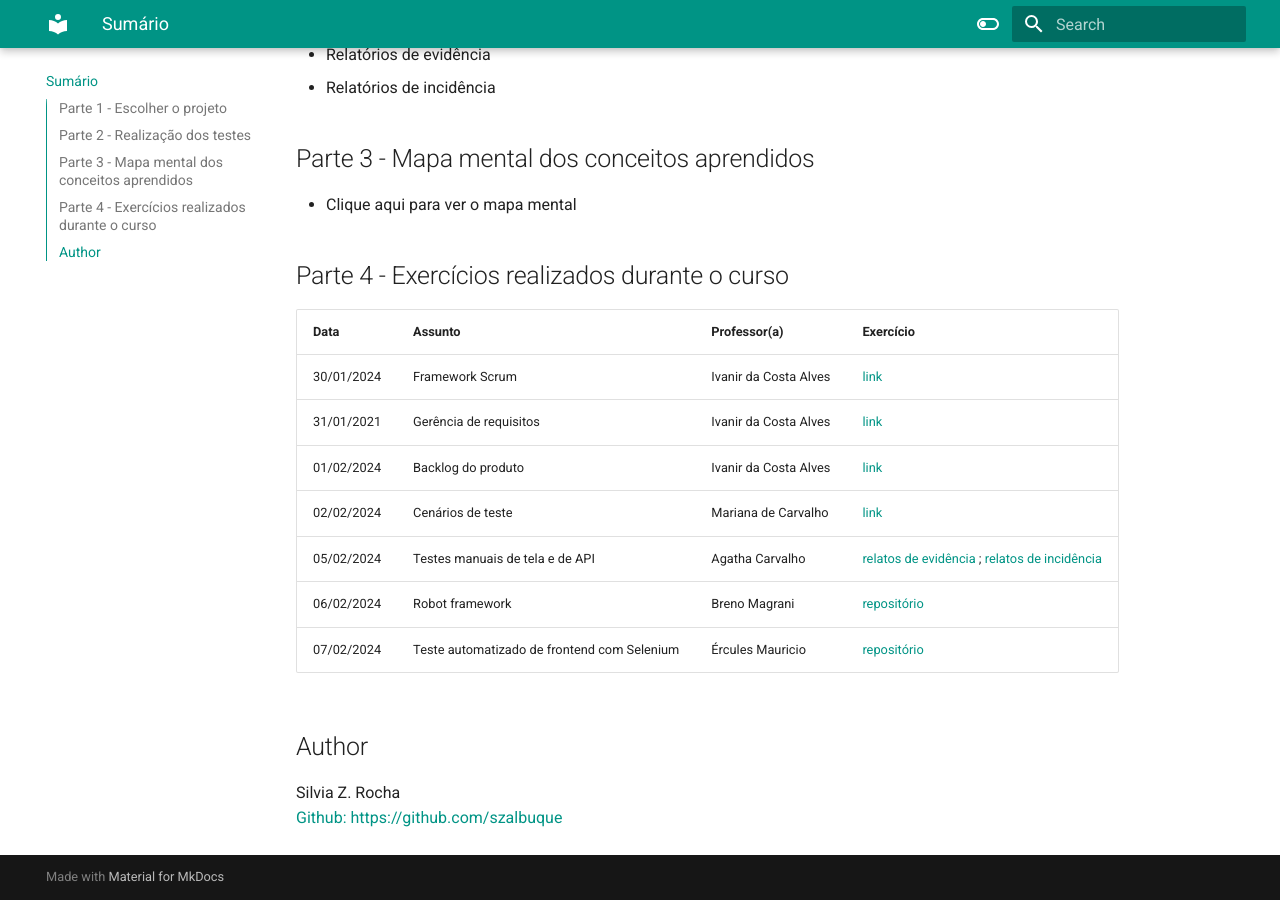
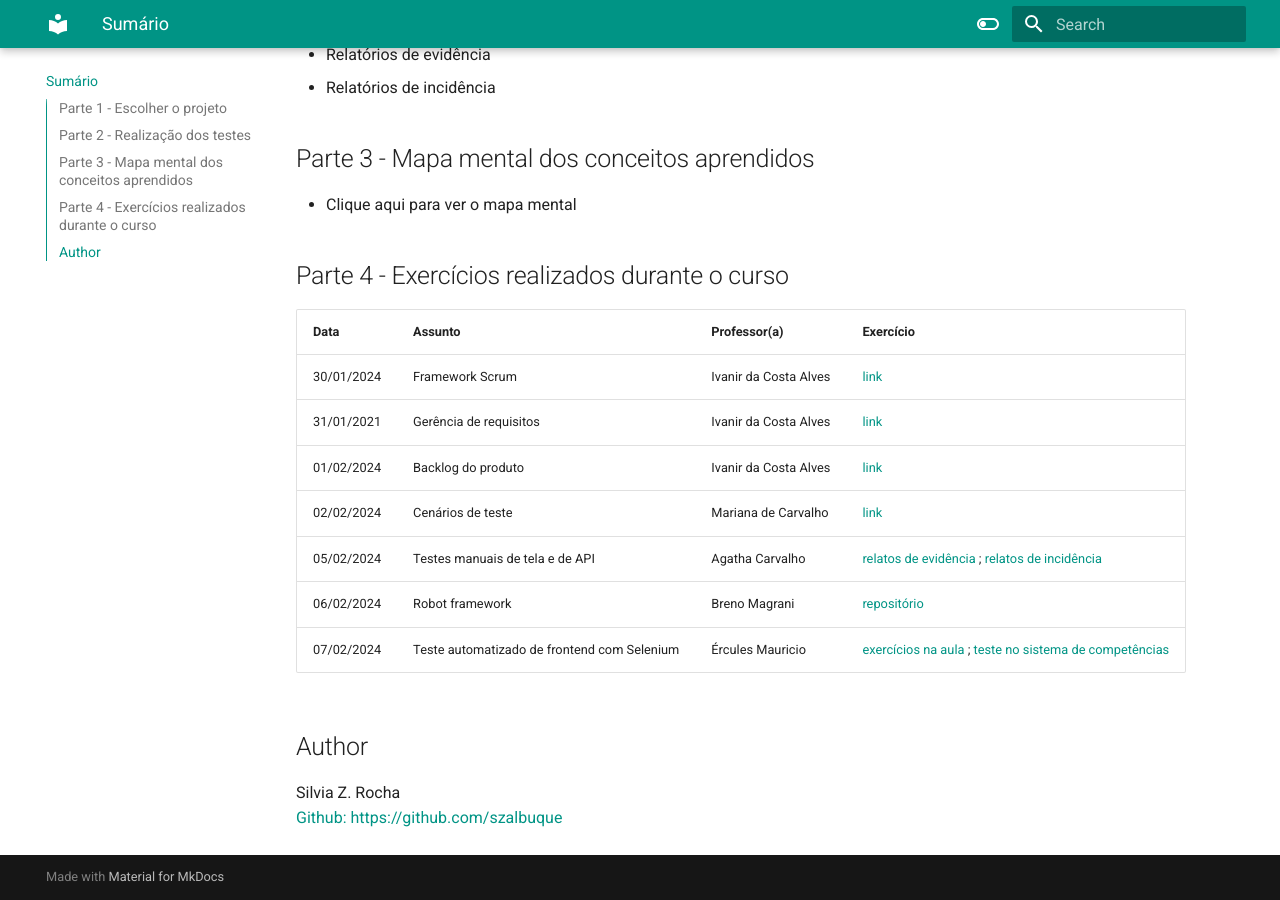
Before and after one commit to szalbuque/FEST-IQS-projetofinal, an MkDocs documentation site: the page built from docs/index.md, in a window 1280 px wide and 900 px high, scrolled down 571 px. Built offline with MkDocs 1.6.1 and Material for MkDocs 9.7.7, drawn with Linux system fonts in a browser that asks for light colours.

Commit message:
atualiza planejamento de testes

```diff
--- a/docs/index.md
+++ b/docs/index.md
@@ -10,7 +10,7 @@
 ## Parte 2 - Realização dos testes
 
 * Tipo de teste escolhido: automatizados
-* Planejamento dos testes
+* [Planejamento dos testes](planejamentotestes.md)
 * Relatórios de evidência
 * Relatórios de incidência
 
@@ -28,7 +28,7 @@
 | 02/02/2024 | Cenários de teste | Mariana de Carvalho | [link](https://docs.google.com/spreadsheets/d/1692MXrjMJ3rVK-aAANgPFA7UMcNdbDCU/edit?usp=drive_link&ouid=117500417519071961542&rtpof=true&sd=true) |
 | 05/02/2024 | Testes manuais de tela e de API | Agatha Carvalho | [relatos de evidência](https://docs.google.com/document/d/1nfTgnv9PJox5rqcZG7WJW977y-MxDMGNyoHElaSPExA/edit?usp=sharing) ; [relatos de incidência](https://docs.google.com/document/d/1rOLVINnAxcUgo1bdhbi-gQjnCnVvS7Yw7nahFdFO5Gg/edit?usp=sharing)|
 | 06/02/2024 | Robot framework | Breno Magrani | [repositório](https://github.com/szalbuque/robot-exercises/tree/main)|
-| 07/02/2024 | Teste automatizado de frontend com Selenium | Ércules Mauricio | [repositório](https://github.com/szalbuque/robot-exercises/blob/7c2b19bc834f4124d322acd06b19a0342c0adaa7/aulaselenium.robot)|
+| 07/02/2024 | Teste automatizado de frontend com Selenium | Ércules Mauricio | [exercícios na aula](https://github.com/szalbuque/robot-exercises/blob/7c2b19bc834f4124d322acd06b19a0342c0adaa7/aulaselenium.robot) ; [teste no sistema de competências](https://github.com/szalbuque/testes-automatizados-tela/blob/2b9b370aaa97b737a90171b4cd85d1f220988579/testacompetencia.robot)|
 
 
 
```
